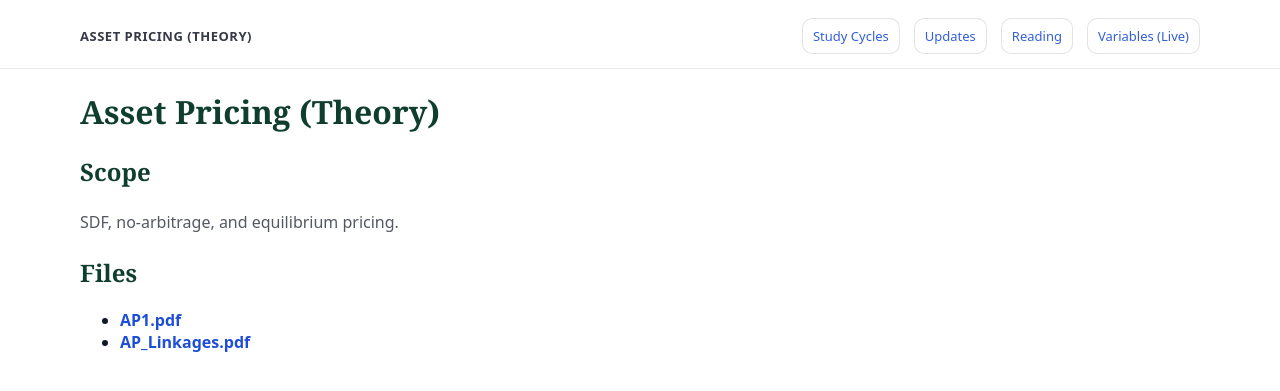
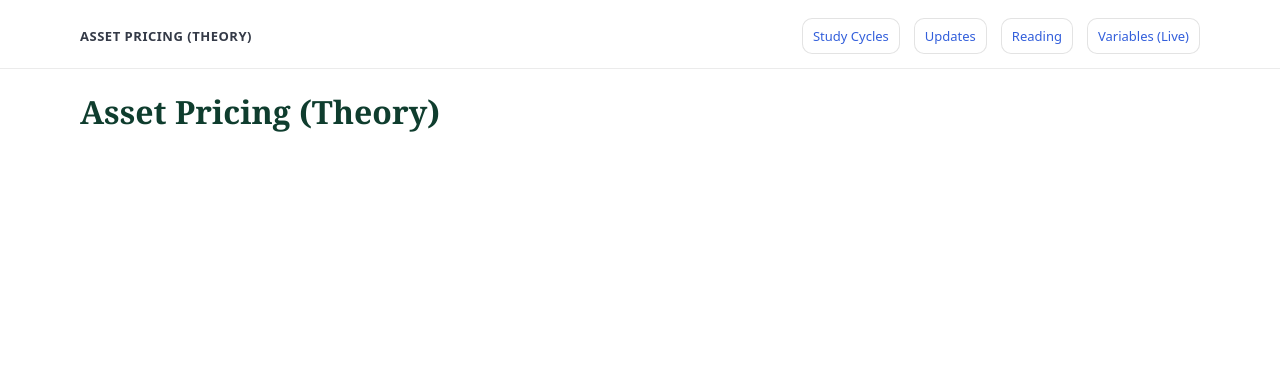
Before and after one commit to yaxinzn/study-archive, a Jekyll site: the page built from materials/ap-theory/index.md, in a window 1280 px wide. Shown: the top 391 px of the page. Built offline with Jekyll 4.4.1, drawn with Linux system fonts in a browser that asks for light colours.

Commit message:
Clean up Asset Pricing Theory index content
Removed scope and files sections from the Asset Pricing Theory index.

```diff
--- a/materials/ap-theory/index.md
+++ b/materials/ap-theory/index.md
@@ -9,12 +9,3 @@ hide_name: true
 ---
 
 # Asset Pricing (Theory)
-
-## Scope
-SDF, no-arbitrage, and equilibrium pricing.
-
-## Files
-<!-- AUTO-LIST-START -->
-- **[AP1.pdf](AP1.pdf)**
-- **[AP_Linkages.pdf](AP_Linkages.pdf)**
-<!-- AUTO-LIST-END -->
```
